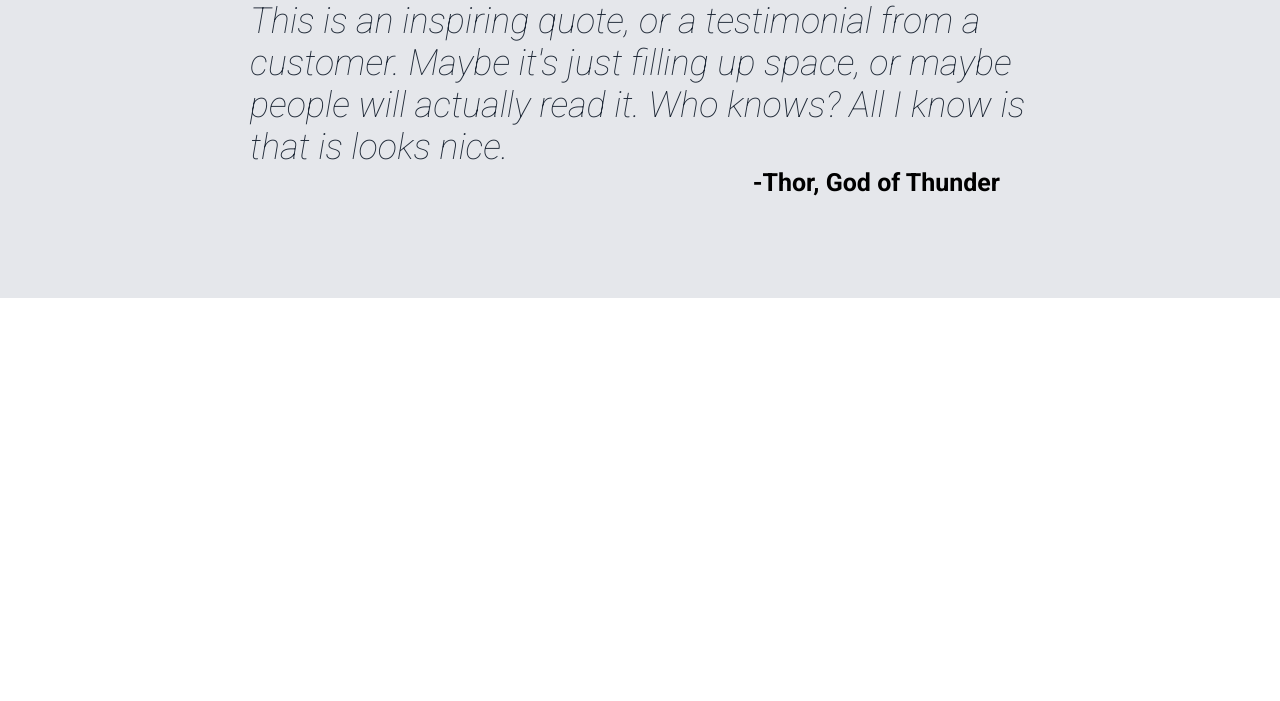
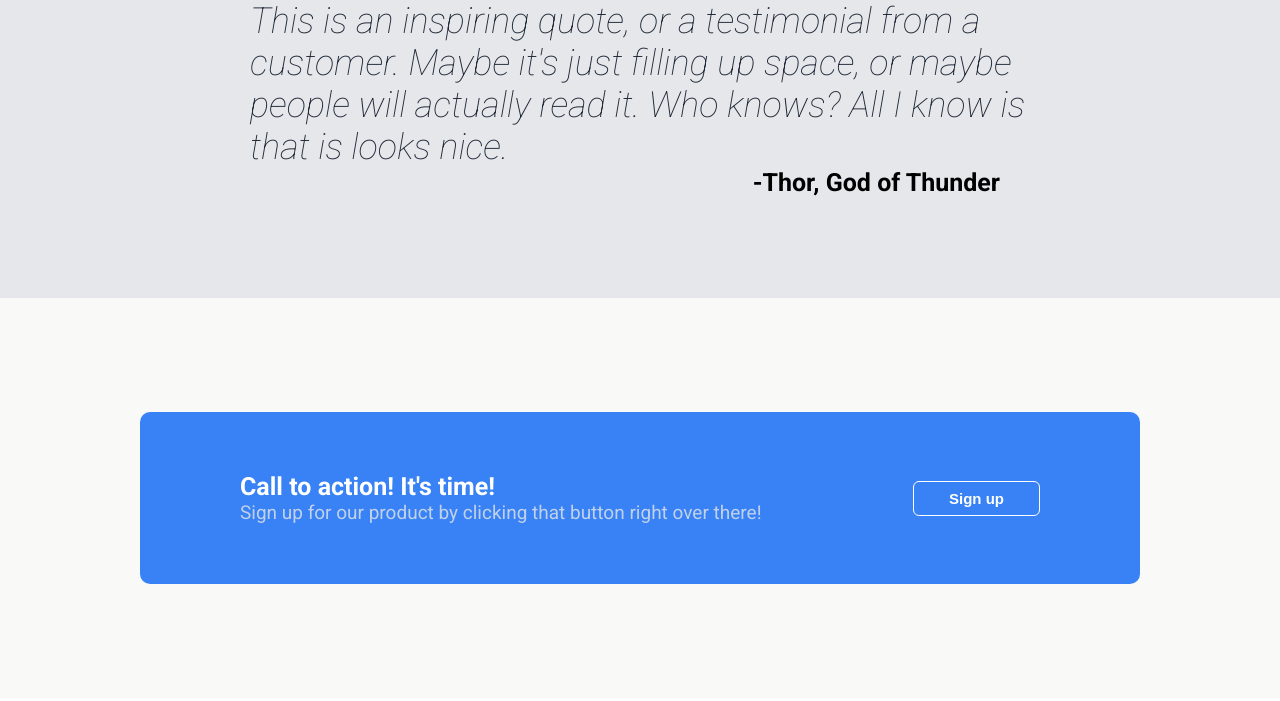
Before and after one commit to Goat3ggs/Lesson-LandingPage, a plain HTML site: page index.html in a window 1280 px wide. Shown: the part 984-1685 px from the top of the page. Drawn offline with Linux system fonts and the light colour scheme.

Commit message:
finish/partial fourth-section

```diff
--- a/index.html
+++ b/index.html
@@ -67,6 +67,16 @@
     </div>
   </div>
 
-
+  <div class="fourth-section-container">
+    <div class="action-box">
+      <div>
+        <div class="action-title">Call to action! It's time!</div>
+        <div class="action-info">Sign up for our product by clicking that button right over there!</div>
+      </div>
+      <div>
+      <button class="action-button">Sign up</button>
+      </div>
+    </div>
+  </div>
 </body>
 </html>
--- a/styles.css
+++ b/styles.css
@@ -132,7 +132,7 @@ a {
 }
 
 .fourth-section-container {
-  background-color: red;
+  background-color: #f9faf8;
   height: 400px;
   display: flex;
   justify-content: center;
@@ -140,8 +140,33 @@ a {
 }
 
 .action-box {
-  background-color: #3882f6;
+  background-color: #3882F6;
   width: 800px;
   display: flex;
   justify-content: space-between;
+  align-items: center;
+  padding: 60px 100px;
+  border-radius: 10px;
 }
+
+.action-title {
+  font-size: 25px;
+  font-weight: bold;
+  color: white;
+}
+
+.action-info {
+  color: #c1d1e9;
+  font-size: 19px;
+}
+
+.action-button {
+  font-weight: 700;
+  font-size: 15px;
+  background-color: #3882F6;
+  color: white;
+  border: 1px solid white;
+  border-radius: 6px;
+  padding: 8px 35px;
+  border-radius: 6px;
+}
```
